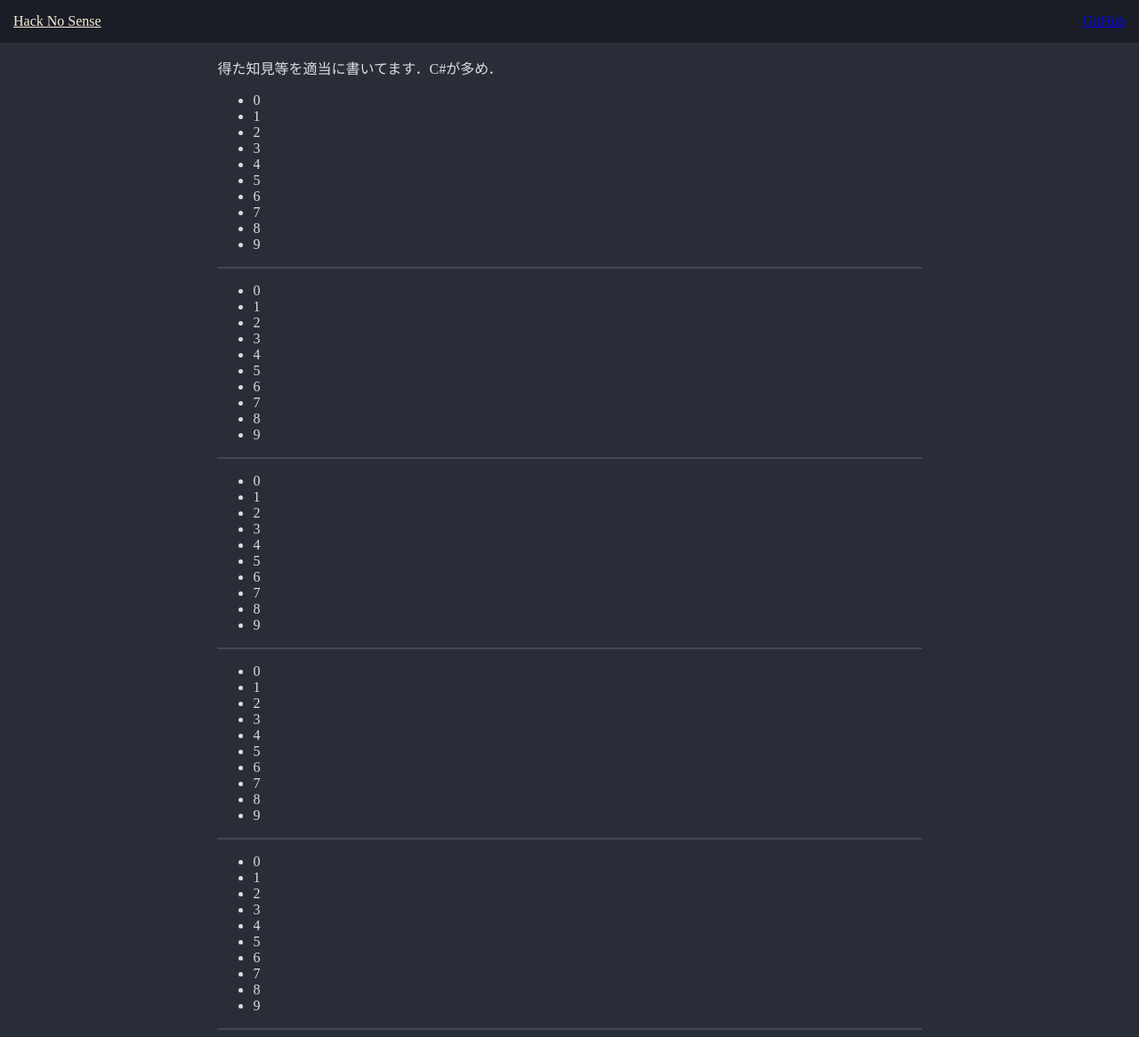
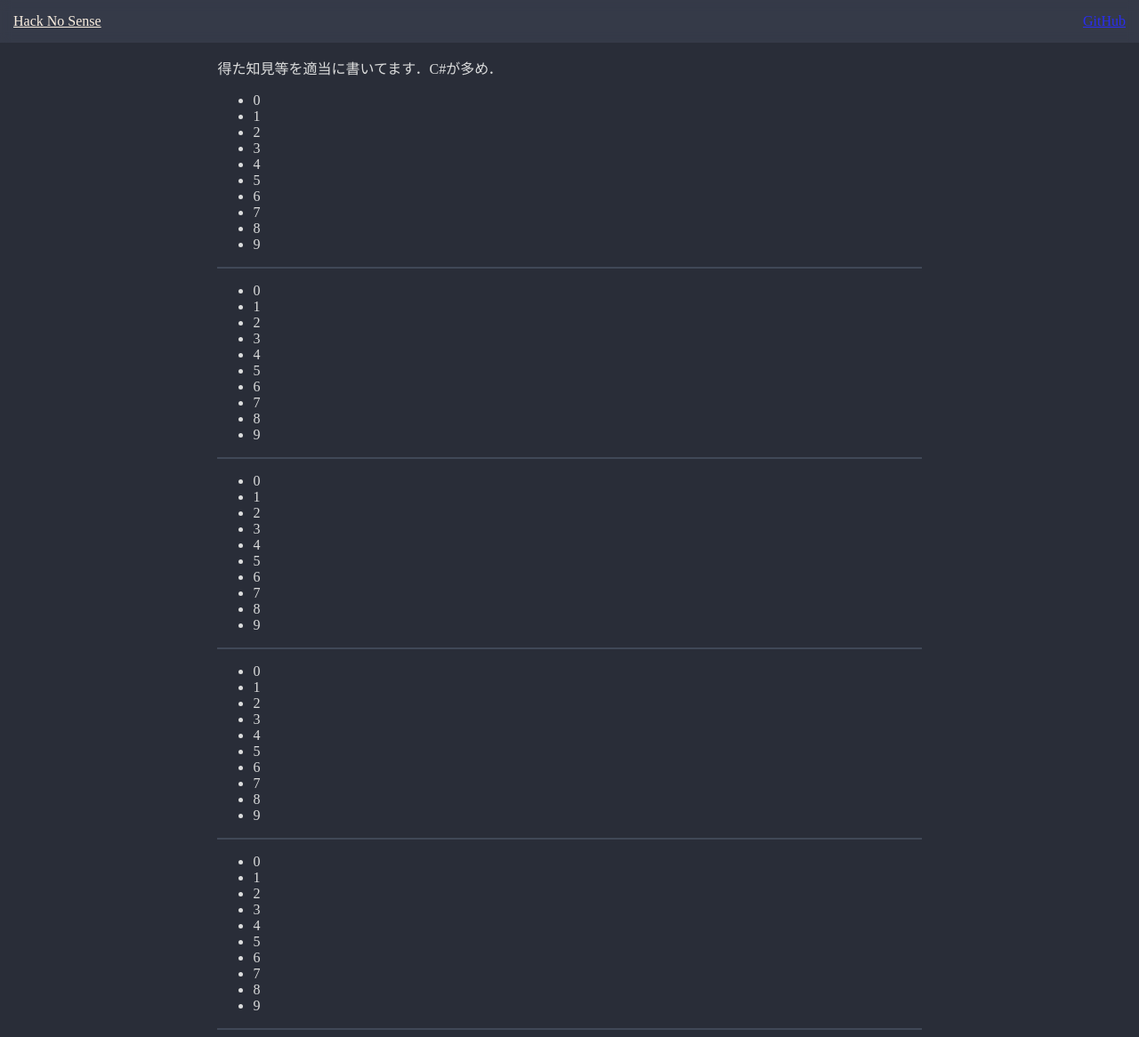
Before and after one commit to maemon4095/Hack-a-Sense, a Jekyll site: the page built from pages/home.md, in a window 1280 px wide and 1166 px high. Shown: the whole window at 89% size. Built offline with Jekyll 4.4.1, drawn with Linux system fonts in a browser that asks for light colours.

Commit message:
copy from main

```diff
--- a/assets/sass/style.scss
+++ b/assets/sass/style.scss
@@ -17,7 +17,7 @@ header {
   width: 100%;
   padding:15px;
   background-color: rgba($main-bg-dark-color, 0.7);
-  mix-blend-mode: normal;
+  mix-blend-mode: screen;
   backdrop-filter: blur(6px);
 
   .flexbox {
```
